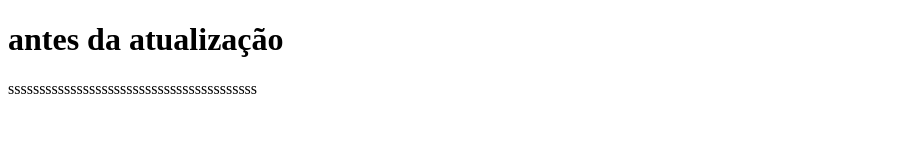
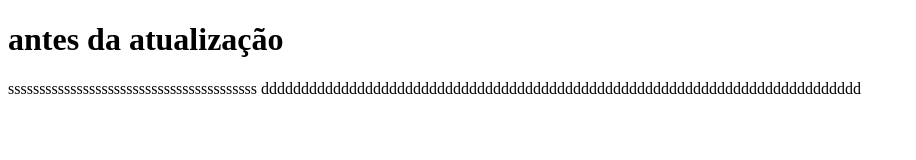
Before and after one commit to Mauzix/repo, a plain HTML site: page index.html in a window 1280 px wide. Shown: the whole page, without its empty margins (0-916 px from the left). Drawn offline with Linux system fonts and the light colour scheme.

Commit message:
enviando

```diff
--- a/index.html
+++ b/index.html
@@ -8,6 +8,6 @@
 <body>
     <h1>antes da atualização</h1>
     ssssssssssssssssssssssssssssssssssssssss
-
+    ddddddddddddddddddddddddddddddddddddddddddddddddddddddddddddddddddddddddddd
 </body>
 </html>
```
Also changed, not shown: 1 other file.
